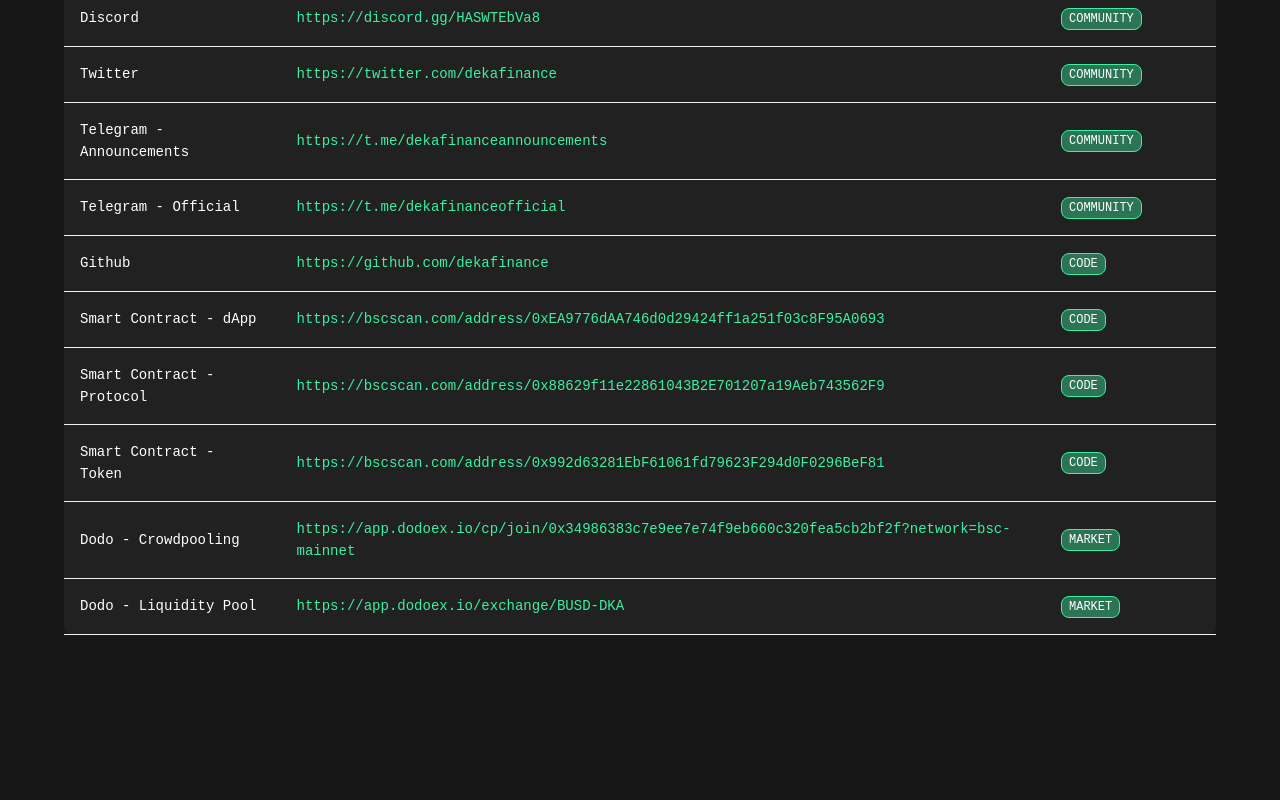
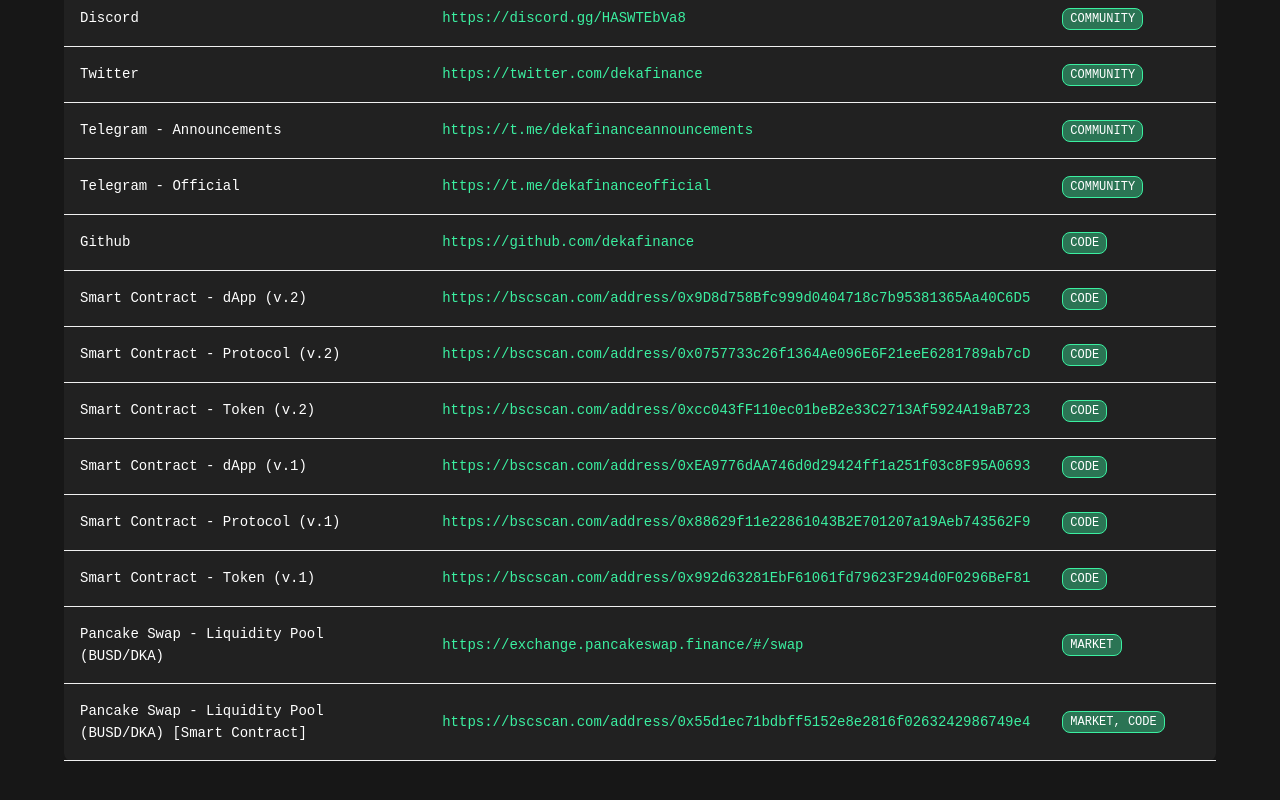
Before and after one commit to dekafinance/deka-linkboard, a React (Create React App) app: page / in a window 1280 px wide. Shown: the part 640-1440 px from the top of the page. Before the commit the page ends 1339 px from the top, so only its background shows below. Built offline with nearby package versions, Linux system fonts and the light colour scheme; a small style sheet from the web is missing.

Commit message:
[U] pancakeswap liquidity pool + token addresses

```diff
--- a/src/App.js
+++ b/src/App.js
@@ -64,29 +64,44 @@
       tags: ["code"],
     },
     {
-      title: "Smart Contract - dApp",
+      title: "Smart Contract - dApp (v.2)",
+      url: "https://bscscan.com/address/0x9D8d758Bfc999d0404718c7b95381365Aa40C6D5",
+      tags: ["code"],
+    },
+    {
+      title: "Smart Contract - Protocol (v.2)",
+      url: "https://bscscan.com/address/0x0757733c26f1364Ae096E6F21eeE6281789ab7cD",
+      tags: ["code"],
+    },
+    {
+      title: "Smart Contract - Token (v.2)",
+      url: "https://bscscan.com/address/0xcc043fF110ec01beB2e33C2713Af5924A19aB723",
+      tags: ["code"],
+    },
+    {
+      title: "Smart Contract - dApp (v.1)",
       url: "https://bscscan.com/address/0xEA9776dAA746d0d29424ff1a251f03c8F95A0693",
       tags: ["code"],
     },
     {
-      title: "Smart Contract - Protocol",
+      title: "Smart Contract - Protocol (v.1)",
       url: "https://bscscan.com/address/0x88629f11e22861043B2E701207a19Aeb743562F9",
       tags: ["code"],
     },
     {
-      title: "Smart Contract - Token",
+      title: "Smart Contract - Token (v.1)",
       url: "https://bscscan.com/address/0x992d63281EbF61061fd79623F294d0F0296BeF81",
       tags: ["code"],
     },
     {
-      title: "Dodo - Crowdpooling",
-      url: "https://app.dodoex.io/cp/join/0x34986383c7e9ee7e74f9eb660c320fea5cb2bf2f?network=bsc-mainnet",
+      title: "Pancake Swap - Liquidity Pool (BUSD/DKA)",
+      url: "https://exchange.pancakeswap.finance/#/swap",
       tags: ["market"],
     },
     {
-      title: "Dodo - Liquidity Pool",
-      url: "https://app.dodoex.io/exchange/BUSD-DKA",
-      tags: ["market"],
+      title: "Pancake Swap - Liquidity Pool (BUSD/DKA) [Smart Contract]",
+      url: "https://bscscan.com/address/0x55d1ec71bdbff5152e8e2816f0263242986749e4",
+      tags: ["market, code"],
     },
   ];
 
```
